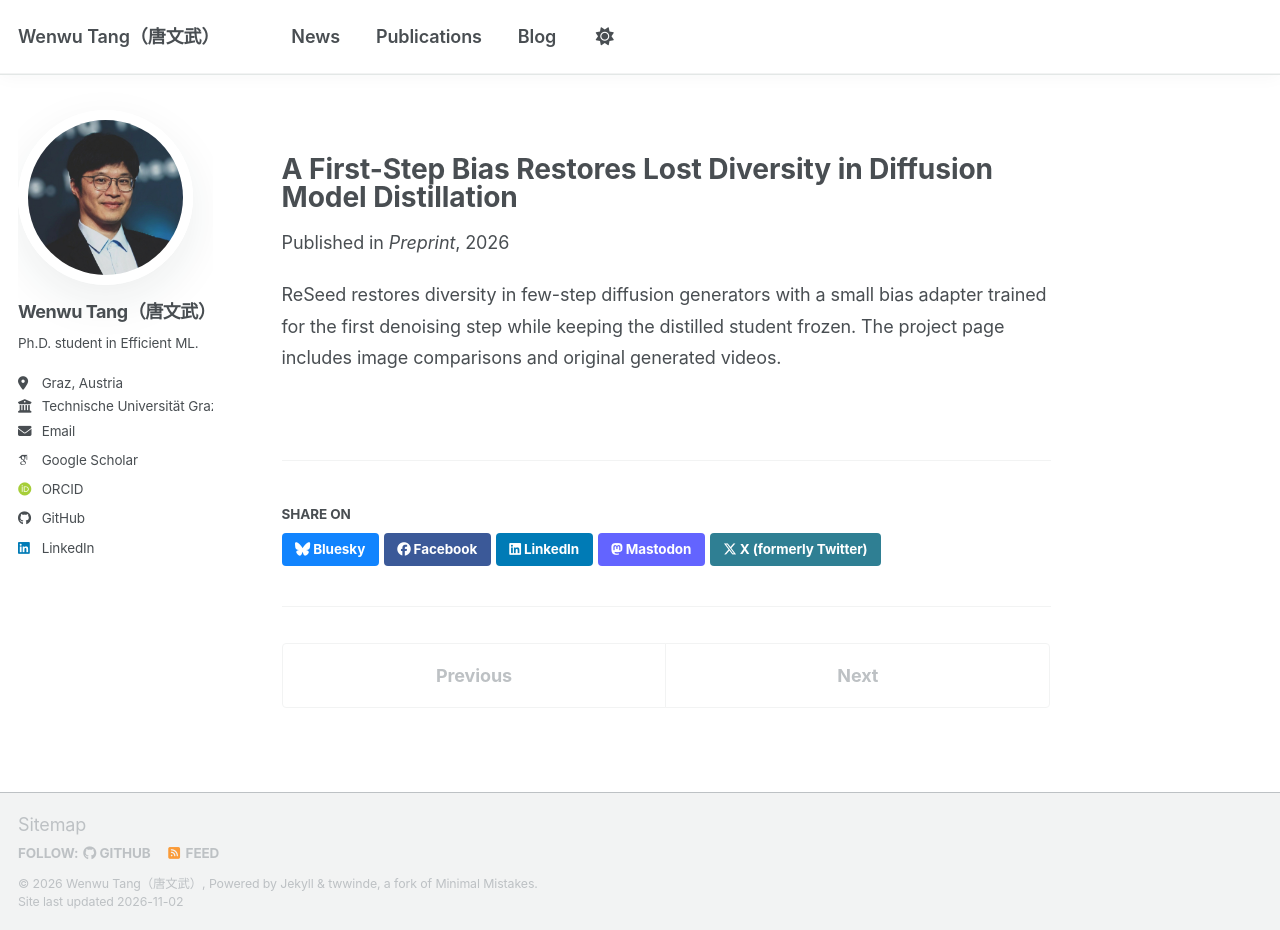
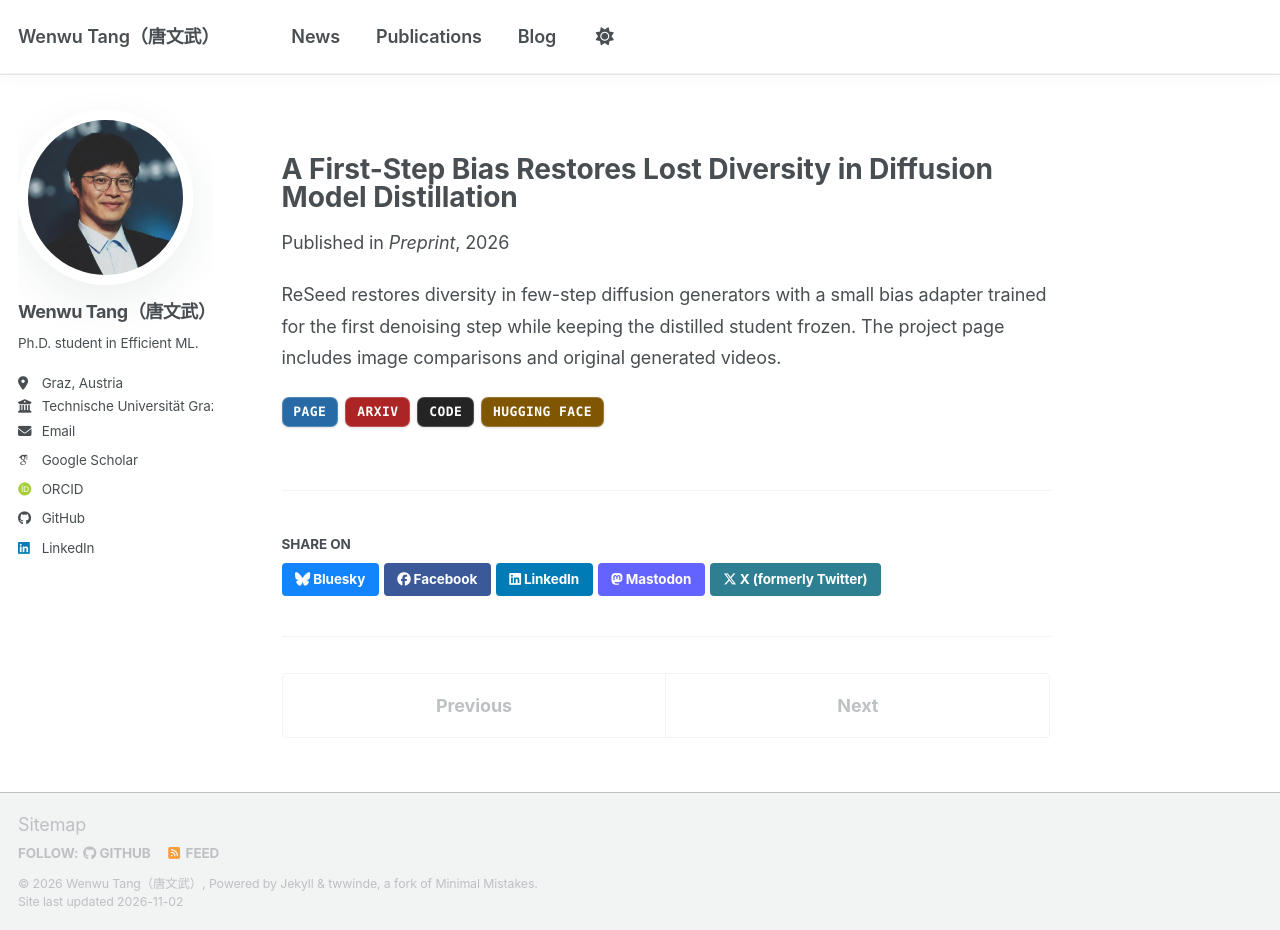
Before and after one commit to TWWinde/TWWinde.github.io, a Jekyll site: the page built from _publications/2026-10-26-reseed.md, in a window 1280 px wide and 930 px high. Built offline with Jekyll 4.4.1, drawn with Linux system fonts in a browser that asks for light colours; some web fonts are replaced; a script bundle is joined from its source files by our own code; library files that are not in the unit come from our copies.

Commit message:
Add ReSeed arXiv code and Hugging Face resources

```diff
--- a/_includes/archive-single.html
+++ b/_includes/archive-single.html
@@ -63,6 +63,9 @@
         {% if post.codeurl %}
         <a href="{{ post.codeurl }}" class="pub-link pub-link--code">Code</a>
         {% endif %}
+        {% if post.huggingfaceurl %}
+        <a href="{{ post.huggingfaceurl }}" class="pub-link pub-link--weights">Hugging Face</a>
+        {% endif %}
         {% if post.slidesurl %}
         <a href="{{ post.slidesurl }}" class="pub-link pub-link--slides">Slides</a>
         {% endif %}
--- a/_layouts/single.html
+++ b/_layouts/single.html
@@ -59,6 +59,15 @@ layout: default
 
       <section class="page__content" itemprop="text">
         {{ content }}
+
+        {% if page.collection == 'publications' %}
+        <div class="publication-buttons">
+          {% if page.projecturl %}<a href="{{ page.projecturl }}" class="pub-link pub-link--page">Page</a>{% endif %}
+          {% if page.paperurl %}<a href="{{ page.paperurl }}" class="pub-link pub-link--paper">{% if page.paperurl contains 'arxiv.org' %}arXiv{% else %}Paper{% endif %}</a>{% endif %}
+          {% if page.codeurl %}<a href="{{ page.codeurl }}" class="pub-link pub-link--code">Code</a>{% endif %}
+          {% if page.huggingfaceurl %}<a href="{{ page.huggingfaceurl }}" class="pub-link pub-link--weights">Hugging Face</a>{% endif %}
+        </div>
+        {% endif %}
 
         {% if page.citation and page.paperurl and page.slidesurl and page.bibtexurl %}
         <p style="font-size: smaller">Recommended citation: {{ page.citation }}<br /><a
--- a/_publications/2026-10-26-reseed.md
+++ b/_publications/2026-10-26-reseed.md
@@ -10,5 +10,8 @@ header:
   video: /images/reseed-coffee-comparison.mp4
 authors: "[Wenwu Tang](https://twwinde.github.io), [Dong Wang](https://wangdongdong.wang/), [Yun Cheng](https://www.datascience.ch/people/yun-cheng), [Olga Saukh](https://sites.google.com/view/olgasaukh/home)"
 projecturl: "https://twwinde.github.io/reseed-project-page/"
+paperurl: "https://arxiv.org/abs/2610.37110"
+codeurl: "https://github.com/TWWinde/ReSeed"
+huggingfaceurl: "https://huggingface.co/Wenwu2000/ReSeed"
 ---
 ReSeed restores diversity in few-step diffusion generators with a small bias adapter trained for the first denoising step while keeping the distilled student frozen. The project page includes image comparisons and original generated videos.
--- a/_sass/layout/_publications.scss
+++ b/_sass/layout/_publications.scss
@@ -124,6 +124,7 @@
 .pub-link--page { background: #286aa6; }
 .pub-link--paper { background: #ad2424; }
 .pub-link--code { background: #242424; }
+.pub-link--weights { background: #805700; }
 .pub-link--slides { background: #a94d08; }
 .publication-buttons .pub-link:hover { color: #fff; filter: brightness(1.12); }
 .publication-card a:focus-visible { outline: 2px solid var(--accent, #258557); outline-offset: 3px; }
```
